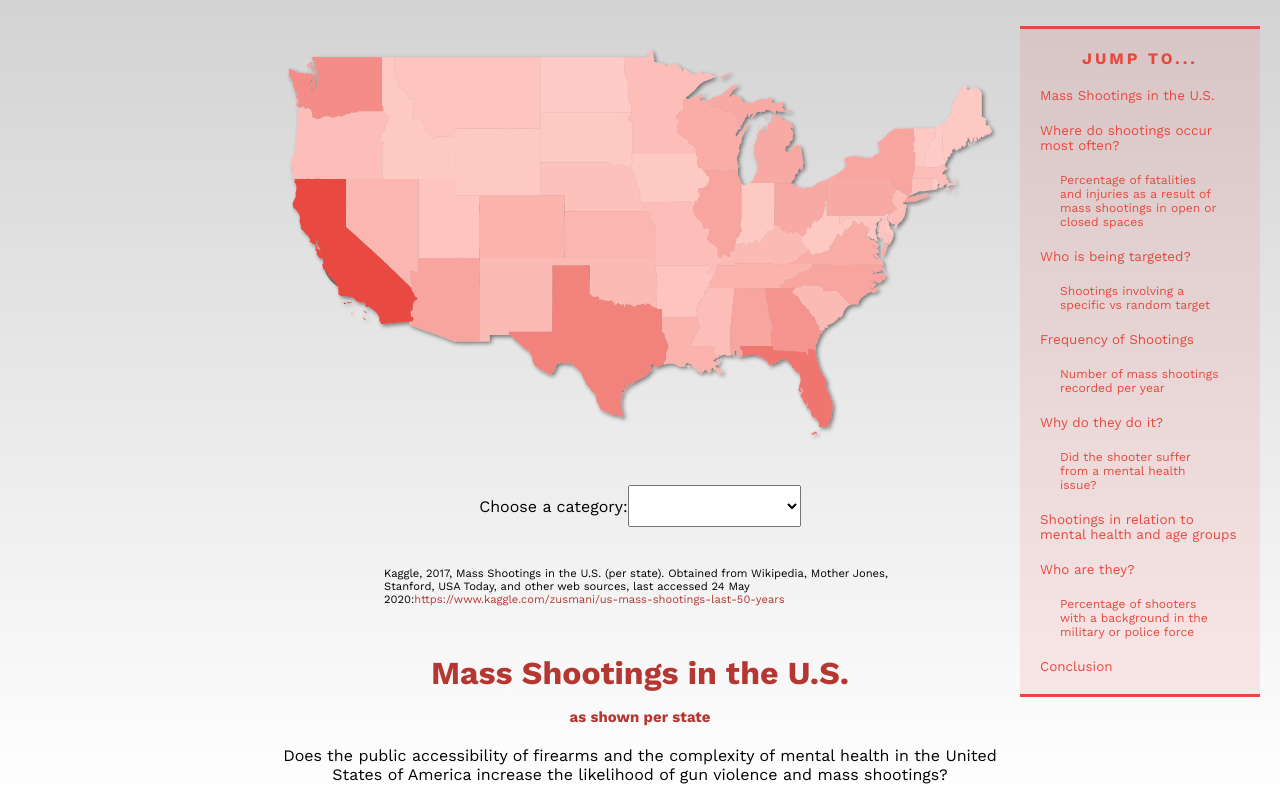
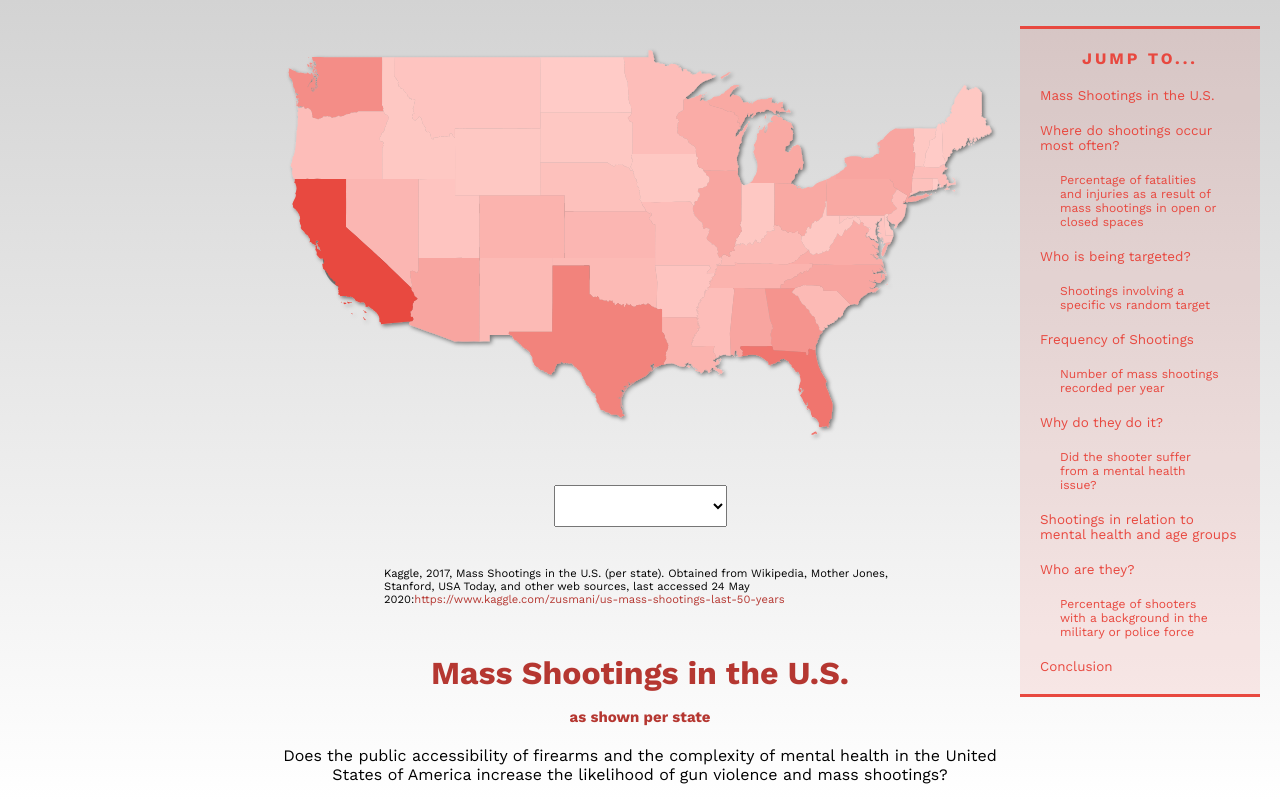
Before and after one commit to italiaiello/info-vis, a React (Create React App) app: page / in a window 1280 px wide. Shown: the top 800 px of the page. Built offline with nearby package versions, Linux system fonts and the light colour scheme.

Commit message:
removed dropdown label

```diff
--- a/src/App.js
+++ b/src/App.js
@@ -201,7 +201,6 @@ function App() {
 
         <article className="dropdownContainer">
           <span className={isTargetsOptionSelected ? "show" : "hide"}>had</span>
-          <label for="dropdown">Choose a category:</label>
           {
             isTargetsOptionSelected &&
             <select value={target} id="targetSelect" className="dropdown" onChange={onTargetChange}>
```
